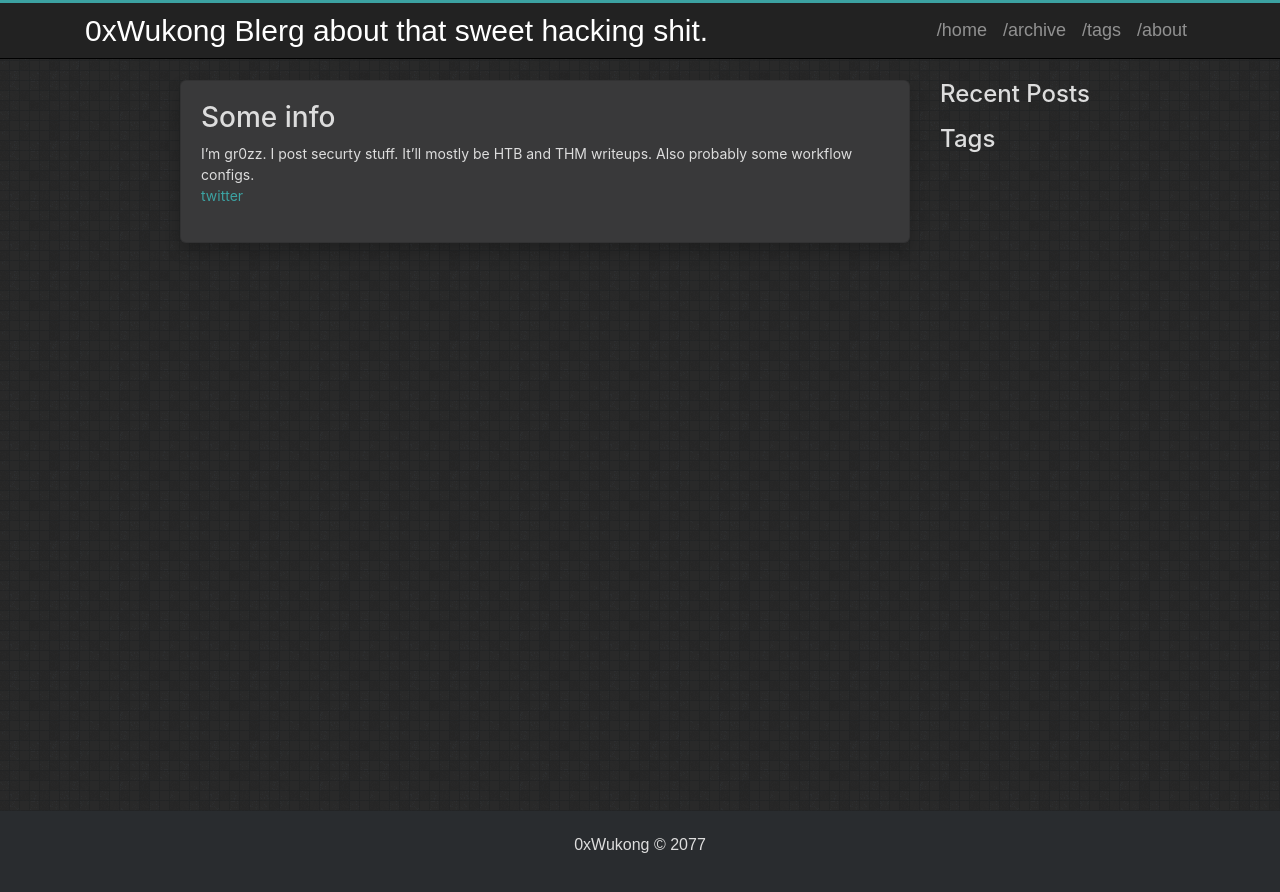
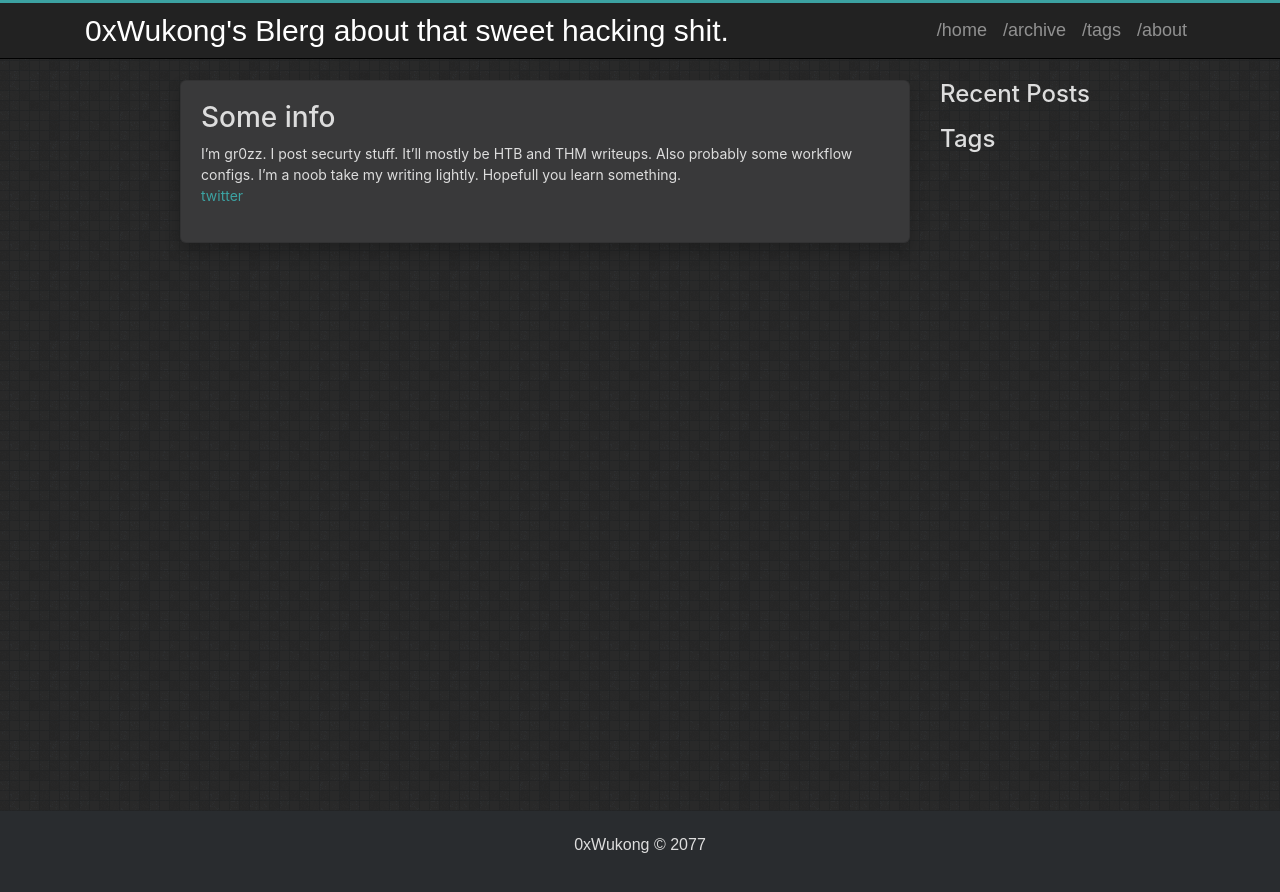
Before and after one commit to gr0zz/blog, a Jekyll site: the page built from about.md, in a window 1280 px wide. Shown: the top 892 px of the page. Built offline with Jekyll 4.4.1, drawn with Linux system fonts in a browser that asks for light colours.

Commit message:
beep boop

```diff
--- a/_config.yml
+++ b/_config.yml
@@ -1,6 +1,6 @@
 # Jekyll configuration
 
-name: 0xWukong Blerg about that sweet hacking shit.
+name: 0xWukong's Blerg about that sweet hacking shit.
 description: I'm a noob take my writing lightly. Hopefull you learn something.
 
 # Url is currently only used only for the RSS feed in feed.xml
--- a/about.md
+++ b/about.md
@@ -5,5 +5,5 @@ title: About
 ---
 
 # Some info
-I'm gr0zz. I post securty stuff. It'll mostly be HTB and THM writeups. Also probably some workflow configs.
+I'm gr0zz. I post securty stuff. It'll mostly be HTB and THM writeups. Also probably some workflow configs. I'm a noob take my writing lightly. Hopefull you learn something.
 [twitter](https://twitter.com/0xWukong)
```
Also changed, not shown: jekyll-clean-dark.gemspec (deleted), 1 other file.
